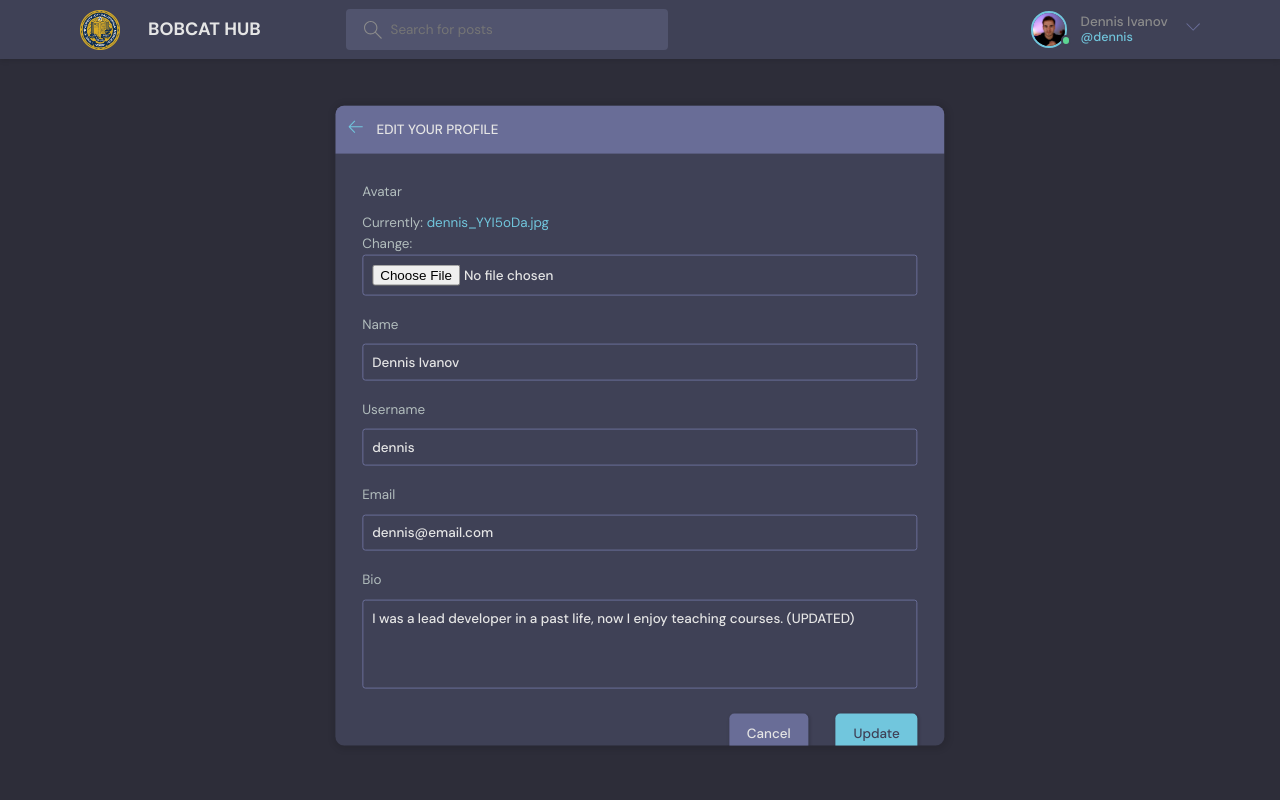
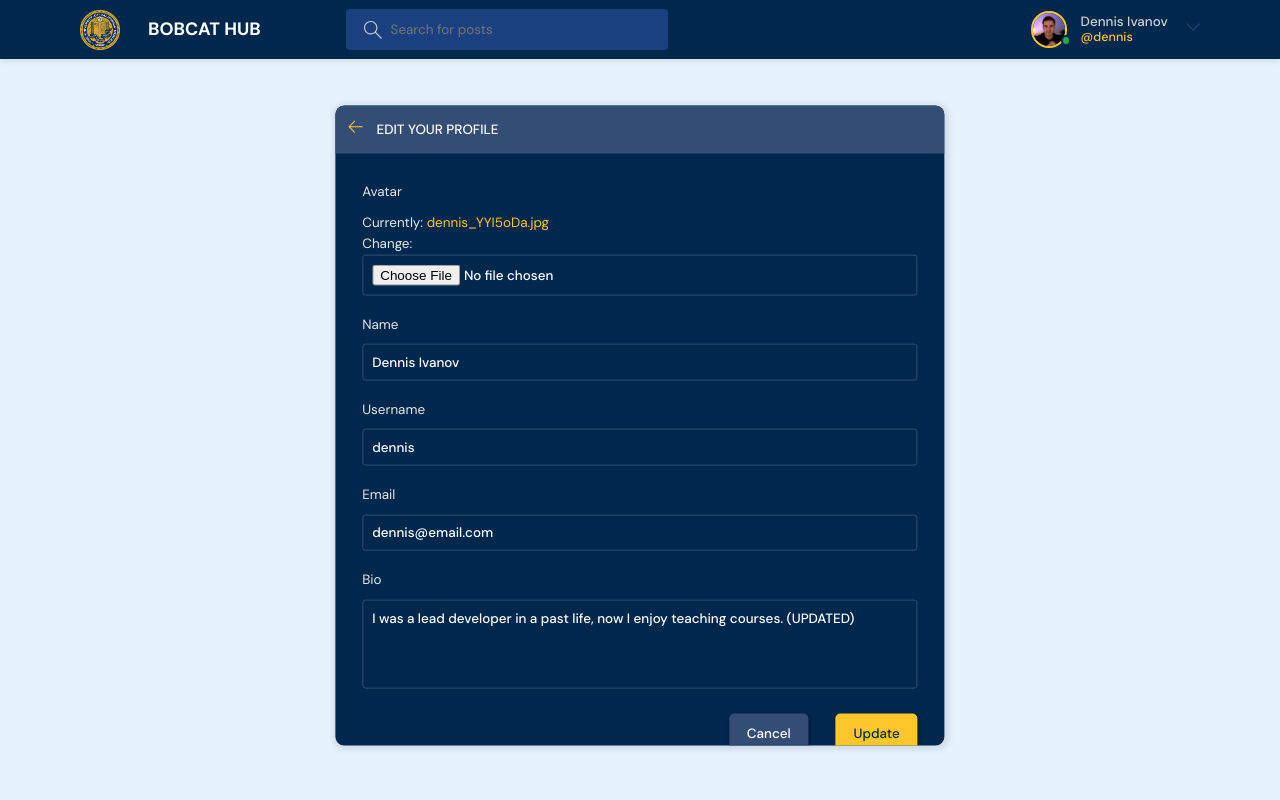
Before and after one commit to mustachemo/final_project_cse108_django, a Django app: page /update-user/ in a window 1280 px wide. Run offline with Django 3.2, Linux system fonts and the light colour scheme; a user stored in the database is signed in.

Commit message:
nice colors

```diff
--- a/base/templates/base/update-user.html
+++ b/base/templates/base/update-user.html
@@ -30,7 +30,7 @@
 
 
           <div class="form__action">
-            <a class="btn btn--dark" href="index.html">Cancel</a>
+            <a class="btn btn--dark" href="{% url 'home' %}">Cancel</a>
             <button class="btn btn--main" type="submit">Update</button>
           </div>
         </form>
--- a/static/styles/style.css
+++ b/static/styles/style.css
@@ -1,18 +1,21 @@
 @import url('https://fonts.googleapis.com/css2?family=DM+Sans:wght@400;500;700&display=swap');
 
 :root {
-  --color-main: #71c6dd;
-  --color-main-light: #e1f6fb;
-  --color-dark: #3f4156;
-  --color-dark-medium: #51546e;
-  --color-dark-light: #696d97;
-  --color-light: #e5e5e5;
-  --color-gray: #8b8b8b;
-  --color-light-gray: #b2bdbd;
-  --color-bg: #2d2d39;
-  --color-success: #5dd693;
-  --color-error: #fc4b0b;
+  --color-main: #ffc72c; /* UC Merced Yellow */
+  --color-main-dark: #00274c; /* UC Merced Blue */
+  --color-main-light: #ffdd87; /* Lighter yellow for gradients and hover states */
+  --color-dark: #00274c; /* A darker shade of the UC Merced blue */
+  --color-dark-medium: #1a407f; /* A medium shade of blue */
+  --color-dark-light: #334d75; /* Light blue, slightly desaturated */
+  --color-light: #ffffff; /* Pure white for text and backgrounds */
+  --color-gray: #d2d2d2; /* Gray for less emphasis */
+  --color-light-gray: #e8e8e8; /* Light gray for backgrounds and lines */
+  --color-bg: #e5f3ff; /* Very light blue, almost white, for backgrounds */
+  --color-success: #28a745; /* Success green, keep it for semantic purposes */
+  --color-error: #dc3545; /* Error red, also for semantic usage */
 }
+
+/* You might want to adjust usage of these colors throughout your CSS to make sure they are applied consistently. For example
 
 /*========== base styles ==========*/
 
```
Also changed, not shown: db.sqlite3, static/images/professional_photo_03ENCqH.jpg (added).
